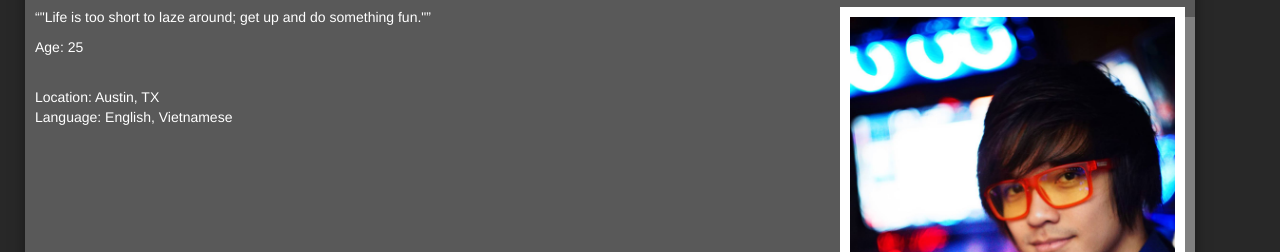
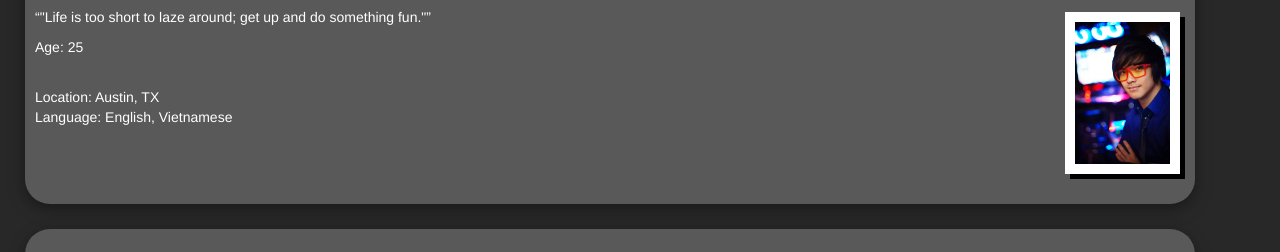
Before and after one commit to AndyTTang/andyttang.github.io, a plain HTML site: page index.html in a window 1280 px wide. Shown: the part 113-365 px from the top of the page. Drawn offline with nearby package versions, Linux system fonts and the light colour scheme.

Commit message:
Update index.html

```diff
--- a/index.html
+++ b/index.html
@@ -45,7 +45,7 @@
 	<div class="container">
 		<div class="row">
 			<h1><a href="https://github.com/AndyTTang">Andy Tang</a></h1>
-			<img src="img/Pre-Graduation.jpg" alt="Profile Picture" id="avatar" height="10%" width="30%" style="border:10px solid white; float: right; box-shadow: 10px 10px grey;">
+			<img src="img/Pre-Graduation.jpg" alt="Profile Picture" id="avatar" height="10%" width="10%" style="border:10px solid white; float: right; margin: 5px; box-shadow: 5px 5px black;">
 			<p><q>"Life is too short to laze around; get up and do something fun."</q></p>
 			<p>Age: 25</p>
 			<br />Location:  Austin, TX
```
